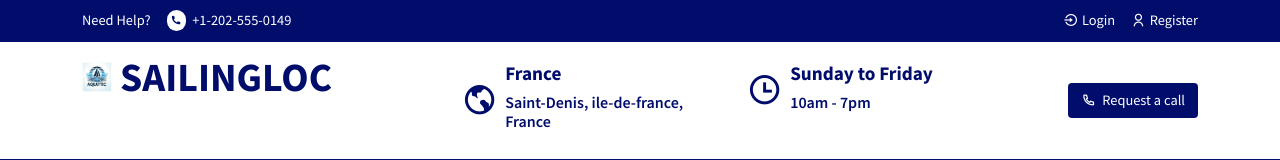
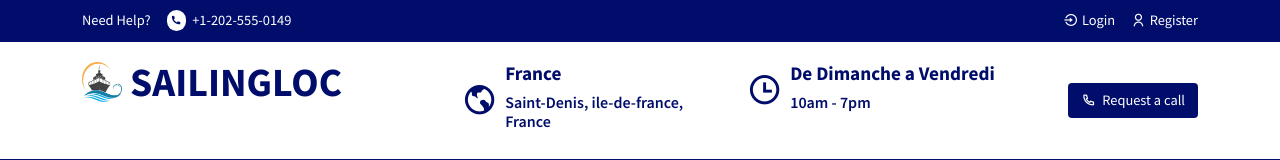
Before and after one commit to gladys18/cdp-f23-g10, a React (Create React App) app: page /contact in a window 1280 px wide. Shown: the top 160 px of the page. Built offline with nearby package versions, Linux system fonts and the light colour scheme.

Commit message:
first-commit

```diff
--- a/src/components/Header/Header.jsx
+++ b/src/components/Header/Header.jsx
@@ -3,7 +3,7 @@ import React, { useRef } from "react";
 import { Container, Row, Col } from "reactstrap";
 import { Link, NavLink } from "react-router-dom";
 import "../../styles/header.css";
-import logo from "../../assets/all-images/logo.jpg"
+import logo from "../../assets/all-images/logo-2.jpg"
 
 const navLinks = [
   {
@@ -72,7 +72,7 @@ const Header = () => {
               <div className="logo">
                 <h1>
                   <Link to="/home" className=" d-flex align-items-center gap-2">
-                    <img src={logo} style={{width:"30px", height:"30px"}} /> SAILINGLOC
+                    <img src={logo} style={{width:"40px", height:"40px"}} /> SAILINGLOC
                   </Link>
                 </h1>
               </div>
@@ -96,7 +96,7 @@ const Header = () => {
                   <i class="ri-time-line"></i>
                 </span>
                 <div className="header__location-content">
-                  <h4>Sunday to Friday</h4>
+                  <h4>De Dimanche a Vendredi</h4>
                   <h6>10am - 7pm</h6>
                 </div>
               </div>
```
Also changed, not shown: src/assets/all-images/logo-2.jpg (added), 1 other file (tests, documents, lock files or other folders).
